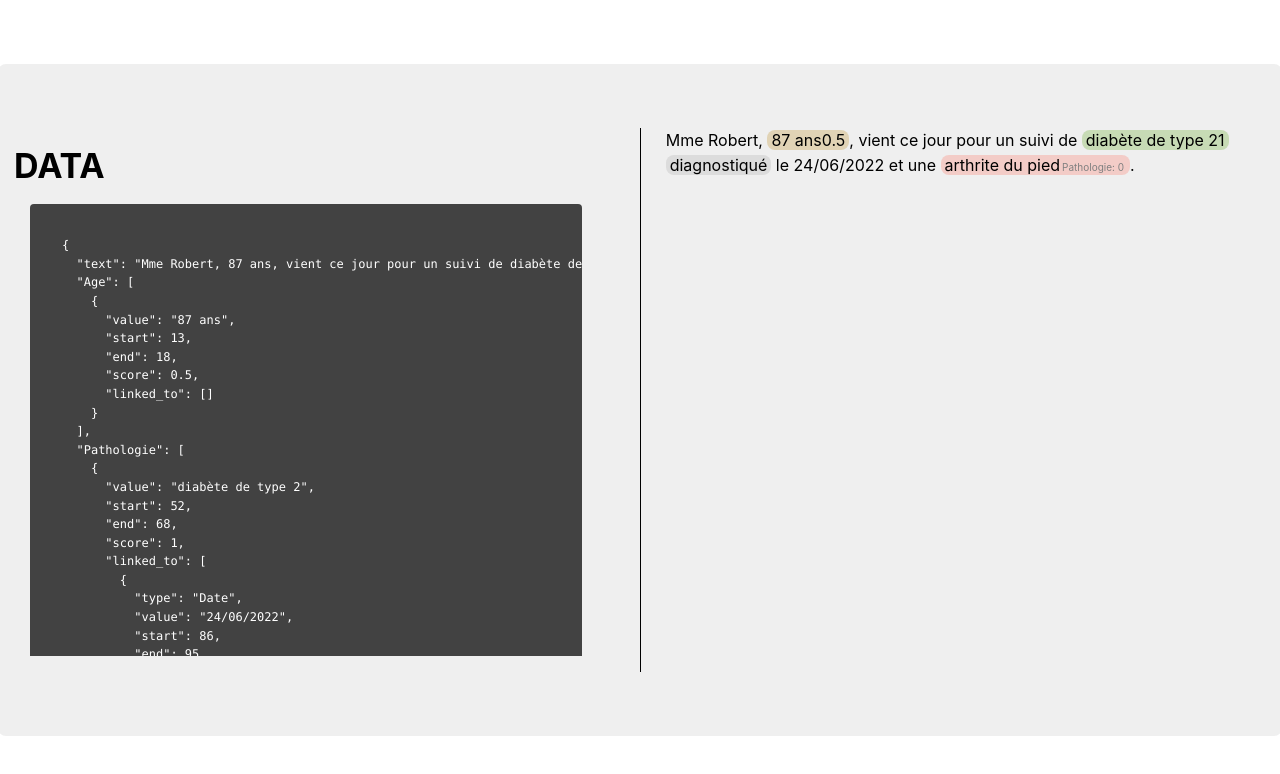
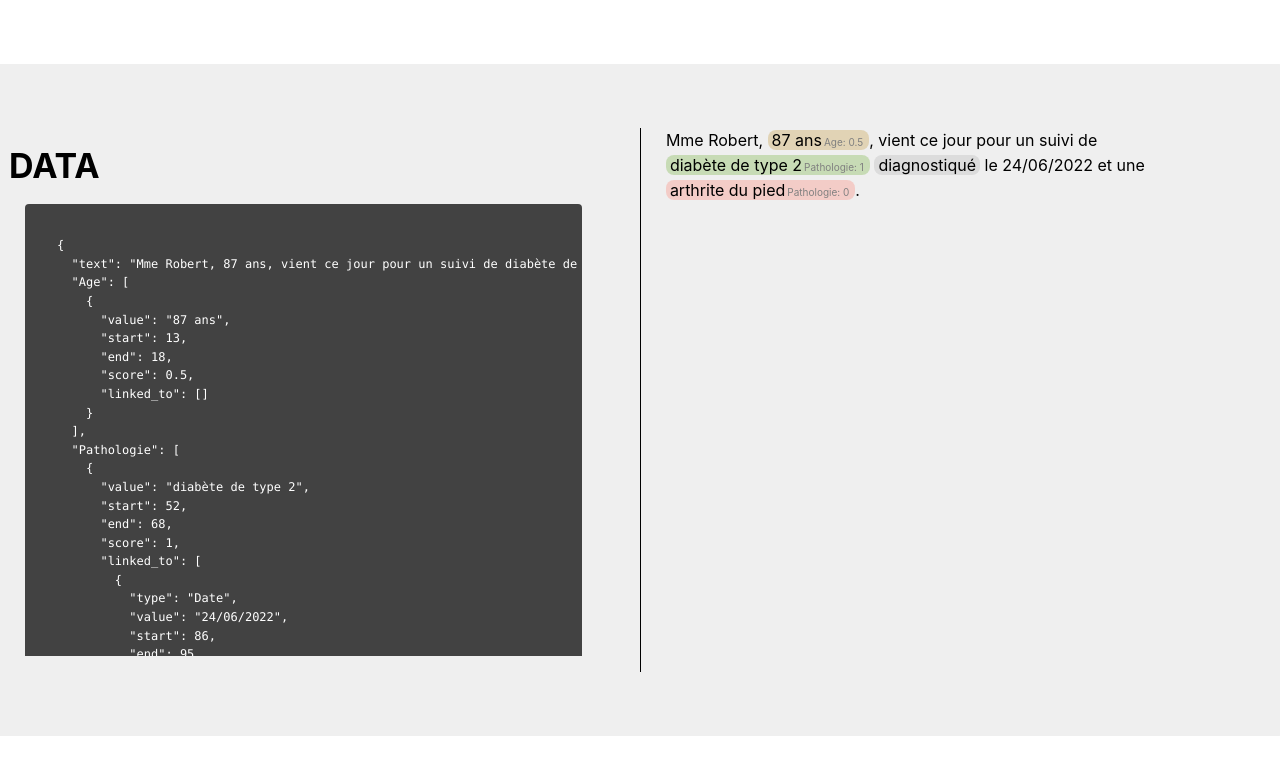
Before and after one commit to AngrySquirrell/HighlightAIPrediction, a React (Vite) app: page / in a window 1280 px wide. Shown: the top 774 px of the page. Built offline with nearby package versions, Linux system fonts and the light colour scheme; a small style sheet from the web is missing.

Commit message:
Refactorise les couleurs de mise en évidence dans App.tsx et ajuste la fonctionnalité nowrap

```diff
--- a/src/App.tsx
+++ b/src/App.tsx
@@ -83,12 +83,11 @@ function App() {
                         className="nowrap"
                     >
                         {text.slice(element.start - 1, element.end)}
-                        {element.score ||
-                            (element.score === 0 && (
-                                <Text span c={"grey"} fz={10} px={2}>
-                                    {key}: {element.score}
-                                </Text>
-                            ))}
+                        {(element.score || element.score >= 0) && (
+                            <Text span c={"grey"} fz={10} px={2}>
+                                {key}: {element.score}
+                            </Text>
+                        )}
                     </Text>
                 );
                 nodes.push({
```
